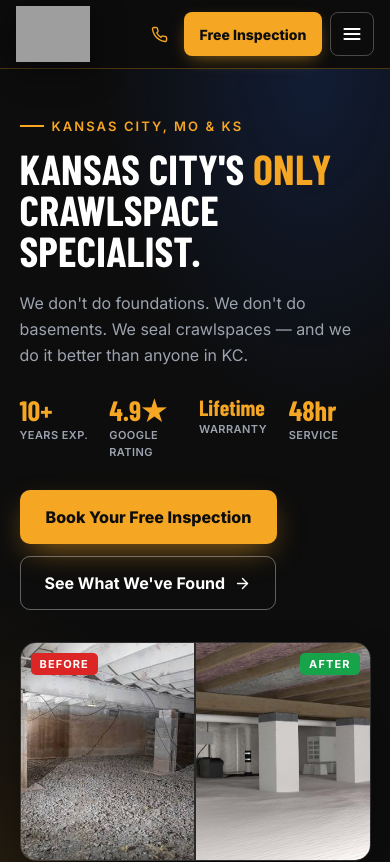
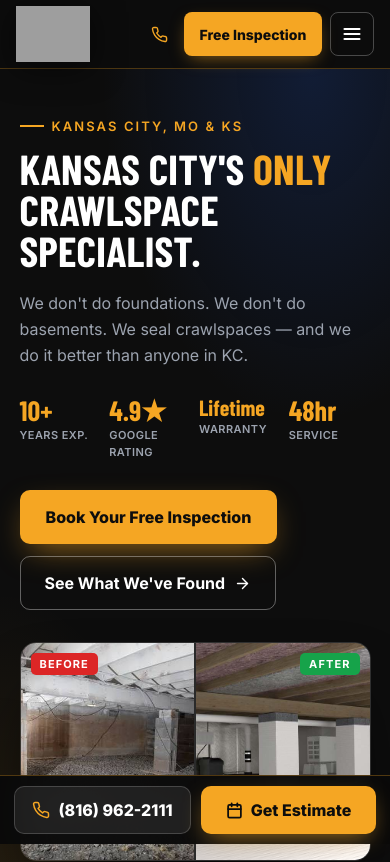
Before and after one commit to jdillon-s40-agents/kccrawlspace, a Next.js app: page / in a window 390 px wide. Shown: the top 862 px of the page. Built offline with nearby package versions, Linux system fonts and the light colour scheme; grey boxes are pictures that could not be loaded; a web font is replaced by a local one.

Commit message:
Add sticky mobile bottom bar with call and get estimate buttons

```diff
--- a/app/layout.tsx
+++ b/app/layout.tsx
@@ -4,6 +4,7 @@ import './globals.css';
 import Header from '@/components/Header';
 import Footer from '@/components/Footer';
 import { SpeedInsights } from '@vercel/speed-insights/next';
+import MobileBottomBar from '@/components/MobileBottomBar';
 
 const inter = Inter({
   subsets: ['latin'],
@@ -68,6 +69,7 @@ export default function RootLayout({ children }: { children: React.ReactNode })
         <Header />
         <main>{children}</main>
         <Footer />
+        <MobileBottomBar />
         <SpeedInsights />
       </body>
     </html>
--- /dev/null
+++ b/components/MobileBottomBar.tsx
@@ -0,0 +1,84 @@
+import Link from 'next/link';
+import { PHONE, PHONE_HREF } from '@/lib/constants';
+
+export default function MobileBottomBar() {
+  return (
+    <>
+      <style>{`
+        .kc-mobile-bottom { display: none; }
+        @media (max-width: 767px) {
+          .kc-mobile-bottom { display: flex; }
+          /* Push page content up so the bar doesn't cover CTAs */
+          body { padding-bottom: 68px; }
+        }
+      `}</style>
+      <div
+        className="kc-mobile-bottom"
+        style={{
+          position: 'fixed',
+          bottom: 0,
+          left: 0,
+          right: 0,
+          zIndex: 48,
+          background: 'rgba(10,10,10,.97)',
+          backdropFilter: 'blur(12px)',
+          borderTop: '1px solid rgba(245,166,35,.3)',
+          padding: '10px 14px',
+          gap: 10,
+          alignItems: 'center',
+          paddingBottom: 'max(10px, env(safe-area-inset-bottom))',
+        }}
+      >
+        <a
+          href={PHONE_HREF}
+          style={{
+            flex: 1,
+            display: 'flex',
+            alignItems: 'center',
+            justifyContent: 'center',
+            gap: 8,
+            background: 'rgba(255,255,255,.08)',
+            border: '1.5px solid rgba(255,255,255,.18)',
+            color: '#fff',
+            font: "800 16px 'Inter',sans-serif",
+            textDecoration: 'none',
+            borderRadius: 10,
+            minHeight: 48,
+            padding: '0 12px',
+            whiteSpace: 'nowrap',
+          }}
+        >
+          <svg width="18" height="18" viewBox="0 0 24 24" fill="none" stroke="#F5A623" strokeWidth="2" strokeLinecap="round" strokeLinejoin="round">
+            <path d="M22 16.92v3a2 2 0 0 1-2.18 2 19.79 19.79 0 0 1-8.63-3.07 19.5 19.5 0 0 1-6-6 19.79 19.79 0 0 1-3.07-8.67A2 2 0 0 1 4.11 2h3a2 2 0 0 1 2 1.72c.13.96.36 1.9.7 2.81a2 2 0 0 1-.45 2.11L8.09 9.91a16 16 0 0 0 6 6l1.27-1.27a2 2 0 0 1 2.11-.45c.91.34 1.85.57 2.81.7A2 2 0 0 1 22 16.92z" />
+          </svg>
+          {PHONE}
+        </a>
+
+        <Link
+          href="/contact"
+          style={{
+            flex: 1,
+            display: 'flex',
+            alignItems: 'center',
+            justifyContent: 'center',
+            gap: 8,
+            background: '#F5A623',
+            color: '#0D0D0D',
+            font: "800 16px 'Inter',sans-serif",
+            textDecoration: 'none',
+            borderRadius: 10,
+            minHeight: 48,
+            padding: '0 12px',
+            whiteSpace: 'nowrap',
+            boxShadow: '0 8px 24px -8px rgba(245,166,35,.7)',
+          }}
+        >
+          <svg width="17" height="17" viewBox="0 0 24 24" fill="none" stroke="#0D0D0D" strokeWidth="2.5" strokeLinecap="round" strokeLinejoin="round">
+            <rect x="3" y="4" width="18" height="18" rx="2" /><line x1="16" y1="2" x2="16" y2="6" /><line x1="8" y1="2" x2="8" y2="6" /><line x1="3" y1="10" x2="21" y2="10" />
+          </svg>
+          Get Estimate
+        </Link>
+      </div>
+    </>
+  );
+}
```
